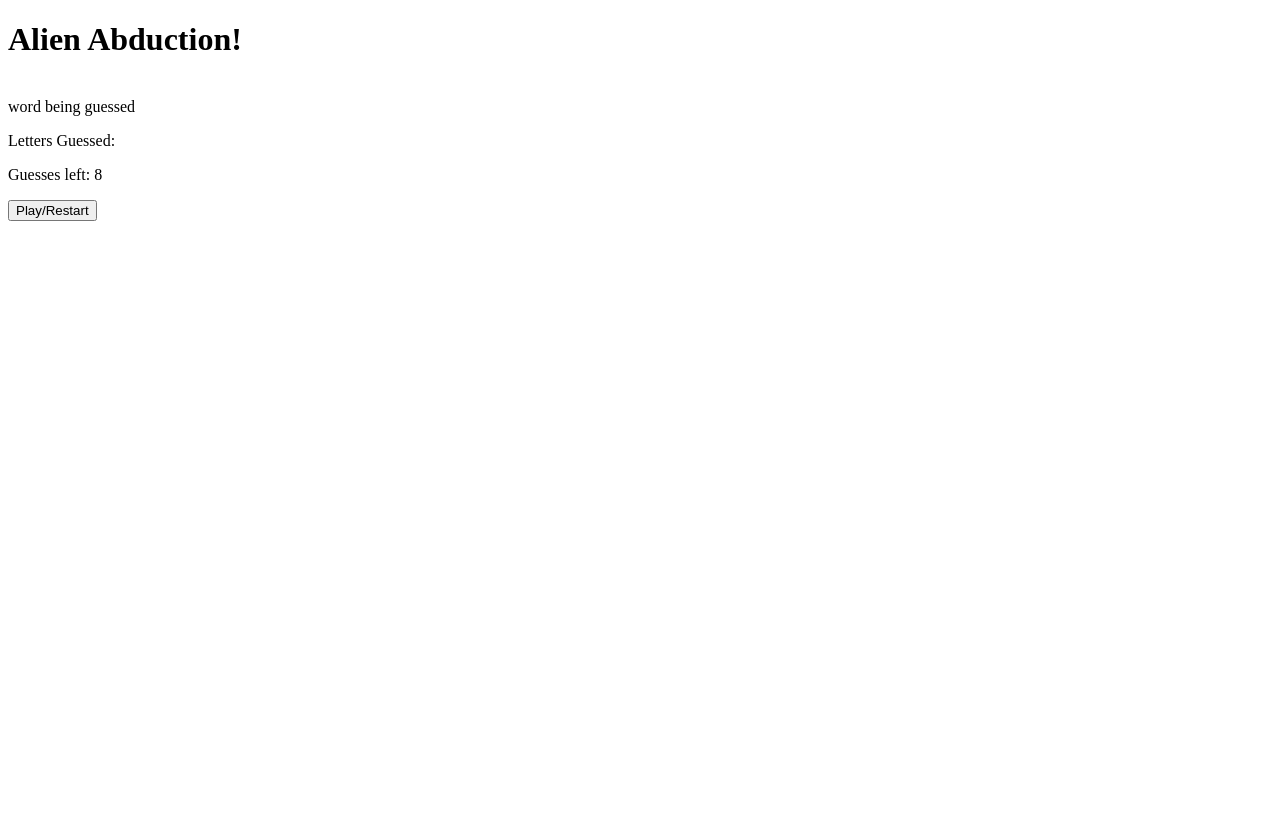
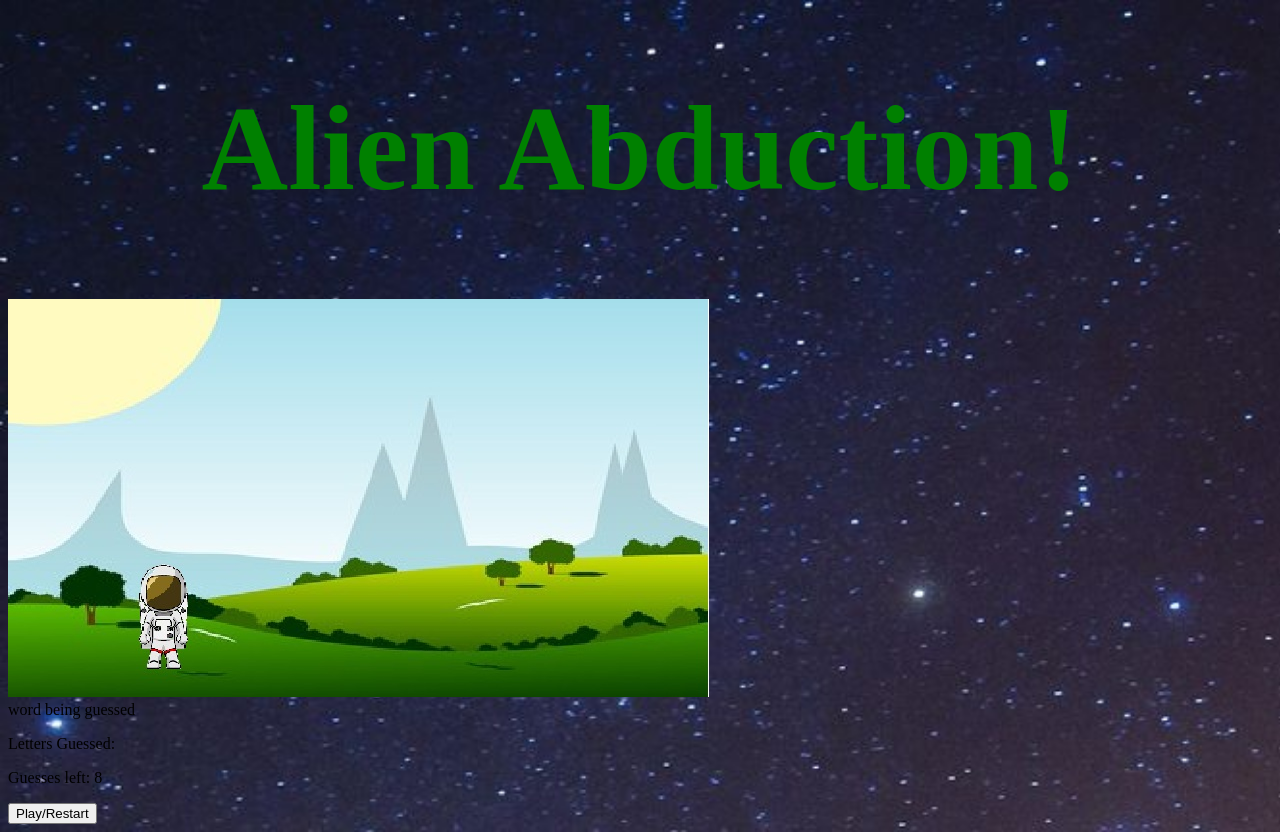
Before and after one commit to Jamesb13579/project2-alienabduction, a plain HTML site: page index.html in a window 1280 px wide. Before the commit the page ends 800 px from the top, so only its background shows below. Drawn offline with Linux system fonts and the light colour scheme.

Commit message:
add images for main image plus background and some styles

```diff
--- a/assets/css/style.css
+++ b/assets/css/style.css
@@ -1,3 +1,15 @@
 body{
-    background-image: url(assets/images/spacebackground.jpg);
+    background-image: url(../images/skystars.jpg);
+    background-repeat: no-repeat;
+    background-size: cover;
 }
+
+#game-title{
+    font-size: 15vh;
+    text-align: center;
+    color: green;
+}
+
+#main-image{
+
+}
--- a/index.html
+++ b/index.html
@@ -11,7 +11,7 @@
     <div>
         <h1 id = "game-title" >Alien Abduction!</h1>
     </div>
-    <div><img id = "main-image" src="" alt=""></div>
+    <div><img id = "main-image" src="assets/images/alien1.png" alt="design image for game, spaceman getting abducted"></div>
     <div id= " word"> word being guessed</div>
     <div>
         <p >Letters Guessed:<span id="guesses"></span></p>
```
Also changed, not shown: assets/images/alien1.png (added), assets/images/alien2.jpg (added), assets/images/alien3.jpg (added), assets/images/alien4.jpg (added), assets/images/alien5.jpg (added), assets/images/alien6.jpg (added), assets/images/alien7.jpg (added), assets/images/alien8.jpg (added), assets/images/aliengameover.jpg (added), assets/images/skystars.jpg (added), assets/images/spacebackground.jpg (deleted), 1 other file.
